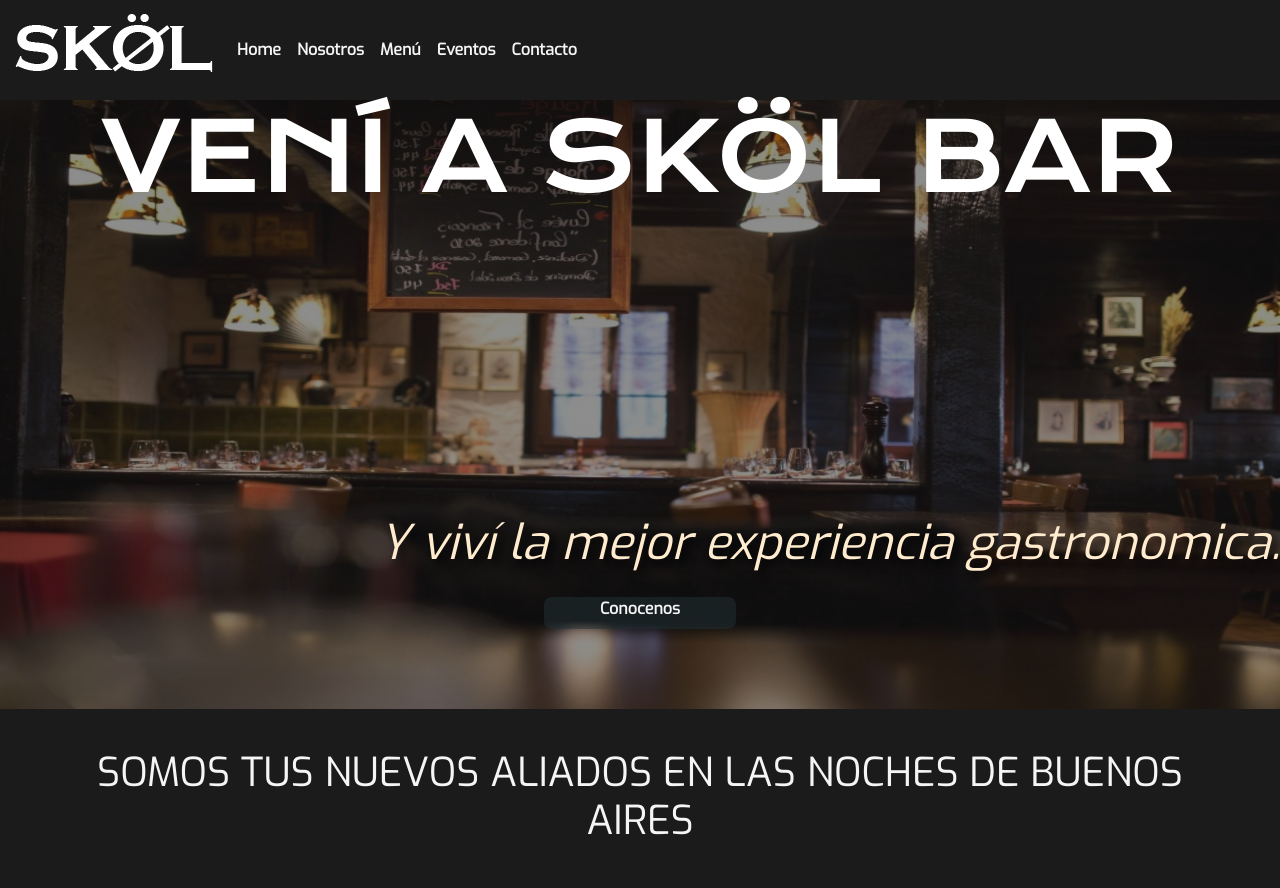
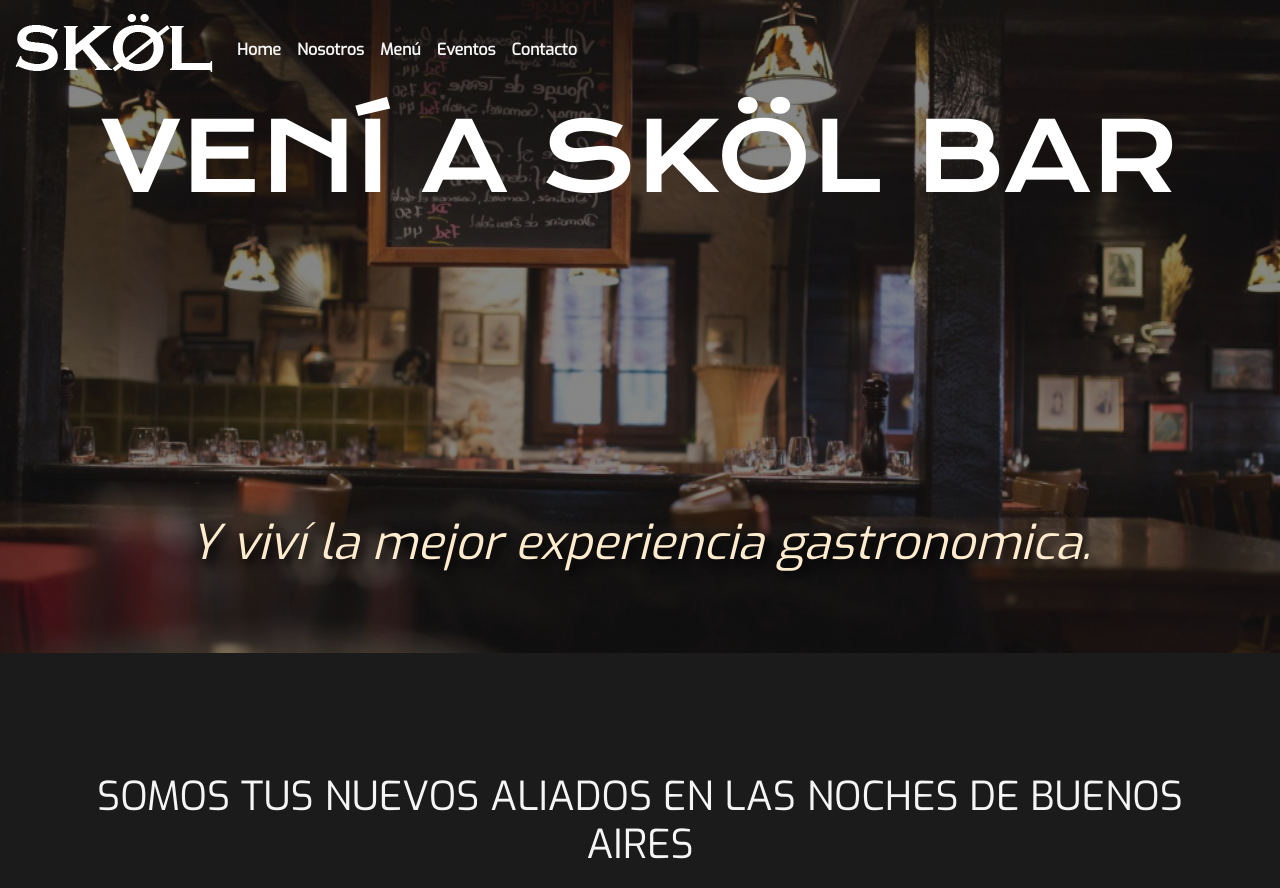
Before and after one commit to anaramosiv/Skol, a website: page index.html in a window 1280 px wide. Shown: the top 888 px of the page. Drawn offline with nearby package versions, Linux system fonts and the light colour scheme; grey boxes are pictures that could not be loaded.

Commit message:
fondo home

```diff
--- a/index.html
+++ b/index.html
@@ -22,7 +22,7 @@
 
 
     <!-- Google fonts -->
-    <link <link rel="preconnect" href="https://fonts.gstatic.com">
+    <link rel="preconnect" href="https://fonts.gstatic.com">
     <link
         href="https://fonts.googleapis.com/css2?family=Exo:wght@300;400&family=Krona+One&family=Merriweather+Sans:ital,wght@0,300;0,400;1,300&display=swap"
         rel="stylesheet">
@@ -42,6 +42,7 @@
 
 <body>
     <!-- Primera seccion landing -->
+    <section class="inicioContainer">
         <header id=inicio>
 
 
@@ -62,26 +63,19 @@
                             <a class="nav-link" href="#menu">Menú</a>
                             <a class="nav-link" href="#eventos">Eventos</a>
                             <a class="nav-link" href="#contacto">Contacto</a>
-
                         </div>
                     </div>
                 </div>
             </nav>
         </header>
-    <main class="principalMain">
-        <img class="barfondo" src="imagenes/decoracionbar.jpg" alt="Fondo bar">
+        <main>
             <h1 class="bigTittle">Vení a Sköl Bar </h1>
             <h2 class="slogan"> Y viví la mejor experiencia gastronomica.</h2>
-        <div class="slidedown">
-            <a href="#nosotros">Conocenos</a>
-        </div>
         </main>
-    <!-- Segundda seccion -->
+    </section>
+    <!--  ------------- Seccion NOSOTROS------------- -->
     <section id="nosotros">
-
         <h2 class="sectionTittle">Somos tus nuevos aliados en las noches de Buenos Aires</h2>
-
-
         <div class="container presentacion">
             <div class="row">
                 <div class="col-sm-12 col-md-12 col-lg-6">
@@ -97,10 +91,12 @@
                                 <img src="imagenes/amigosbar.jpg" class="d-block w-100" alt="Amigos Celebrando">
                             </div>
                             <div class="carousel-item">
-                                <img src="imagenes/happy-friends-eating-tapas.jpg" class="d-block w-100" alt="variedad de tapas en la mesa">
+                                <img src="imagenes/happy-friends-eating-tapas.jpg" class="d-block w-100"
+                                    alt="variedad de tapas en la mesa">
                             </div>
                             <div class="carousel-item">
-                                <img src="imagenes/close-up-of-young-friends-enjoying-evening-drinks-at-nightclub.jpg" class="d-block w-100" alt="Varios amigos celebrando">
+                                <img src="imagenes/close-up-of-young-friends-enjoying-evening-drinks-at-nightclub.jpg"
+                                    class="d-block w-100" alt="Varios amigos celebrando">
                             </div>
                             <div class="carousel-item">
                                 <img src="imagenes/handsome-bartender-making-drinking-and-cocktails-at-counter.jpg"
@@ -118,7 +114,6 @@
                             <span class="visually-hidden">Next</span>
                         </button>
                     </div>
-
                 </div>
                 <div class="col-sm-12 col-md-12 col-lg-6">
                     <p>Somos un grupo de amigos dedicados a la fabricación de cerveza que decidimos juntarnos y crear un
@@ -133,21 +128,15 @@
                         lista para refrescar tu dia, con bebidas sin alcohol, cervezas de fabricación propia y tragos
                         que no podrás creer.</p>
                 </div>
-
             </div>
-
         </div>
-
         <h3>Te esperamos para que celebremos juntos y <strong>¡SKOL!</strong></h3>
-
     </section>
 
-
+    <!-- Sección MENU -->
     <section id="menu">
         <h2 class="sectionTittle">Proba las opciones de nuestro menu</h2>
         <h3>Hay para todos los gustos</h3>
-
-
         <div class="columnasMenu">
             <div class="entrada-main">
                 <img class="fotoEntrada" src="imagenes/entrada2.png" alt="Entradas">
@@ -156,7 +145,6 @@
                     tu refrescante bebida, scroleas tus redes o te pones al dia con tus amigos. Prgunta por los
                     especiales del día
                 </p>
-
                 <a href="pages/Menu.html#entradas" target="blank"> Ver mas</a>
             </div>
             <div class="principales-main">
@@ -165,7 +153,6 @@
                 <p>Hamurguesas, pizzas, sandwiches y algo mas, con la sazon y el cariño especial de nuestra chef y
                     recetas originales que te van a encantar. Podes pedir para disfutar en nuestro salon o para llevar.
                 </p>
-
                 <a href="pages/Menu.html#principales" target="blank"> Ver mas</a>
             </div>
             <div class="bebida-main">
@@ -175,30 +162,22 @@
                     nuestra propia producción realizada con mucha paciencia y cuidado para darte la cantidad justa de
                     espuma, sabor y consistencia.
                 </p>
-
                 <a href="pages/Menu.html#bebidas" target="blank"> Ver mas</a>
             </div>
         </div>
-
-
     </section>
-
+    <!-- --------- Seccion EVENTOS----------- -->
     <section id="eventos">
         <h2 class="sectionTittle">
             Tenemos el espacio para que tus eventos sean inolvidables
         </h2>
         <div class="maintextarea">
-
             <h3>Lo mejor? Si te copa, nos hacemos cargo de todo, hasta las velitas!</h3>
-
             <p>Contamos con un salon y una terraza en la planta alta con todas las comodidades para que tu grupo la pase
                 bien, podes decorar a tu gusto, o contactar con algunos de nuestros aliados para que hagan posible tu
                 idea. </p>
             <p>Además, según la cantidad de invitados podés acceder a un descuento en el total de la cuenta. </p>
             <p> Escribi en el formulario que tenés abajo toda la información necesaria y nos comunicaremos contigo.</p>
-
-
-
         </div>
         <div class="container">
             <div class="row">
@@ -224,7 +203,7 @@
                             </div>
                             <div class="carousel-item">
                                 <img src="imagenes/celebrando-terraza.jpg" class="d-block w-100"
-                                    alt="decoración del Bar">
+                                    alt="gente en la terraza">
                             </div>
                             <div class="carousel-item">
                                 <img src="imagenes/blurred-people-with-sparklers.jpg" class="d-block w-100"
@@ -237,8 +216,6 @@
                             <div class="carousel-item">
                                 <img src="imagenes/decoracionbar.jpg" class="d-block w-100" alt="decoración del Bar">
                             </div>
-
-
                         </div>
                         <button class="carousel-control-prev" type="button" data-bs-target="#carouselExampleControls1"
                             data-bs-slide="prev">
@@ -251,19 +228,14 @@
                             <span class="visually-hidden">Next</span>
                         </button>
                     </div>
-
                 </div>
                 <div class="col-sm-12 col-md-6 col-lg-6 formularioevent">
-
                     <form action="/server/" method="POST" class="form2items">
                         <div class="form-row">
                             <label for="nombre">Nombre:</label>
                             <input type="text" name="nombre" id="nombre">
-
-
                             <label for="email">Email: </label>
                             <input type="email" id="email" placeholder="inserta@email.com">
-
                             <fieldset>
                                 <legend>Ubicación</legend>
                                 <input type="radio" id="terraza" name="opcionterraza">
@@ -271,7 +243,6 @@
                                 <input type="radio" id="interior" name="opcioninterior">
                                 <label for="interior">Interior</label>
                             </fieldset>
-
                             <label for="invitados">Cantidad de invitados</label>
                             <select name="invitados" id="invitados">
                                 <option value="1">1</option>
@@ -285,8 +256,6 @@
                                 <option value="9">9</option>
                                 <option value="10">10</option>
                                 <option value="10plus">+ de 10</option>
-
-
                             </select>
                             <br>
                             <label for="comentarios">Contanos todo lo necesario para tu evento</label>
@@ -294,55 +263,33 @@
                             </textarea>
                             <div>
                                 <button type="submit">Enviar</button>
-
-                            </div>
-
-
-
-                        </div>
-
-
-                    </form>
-
-
                             </div>
                         </div>
-
-
-
-
+                    </form>
                 </div>
-
+            </div>
+        </div>
+        <!-- -----------Sección CONTACTO---------------->
     </section>
-
     <section id="contacto">
-
         <div class="contacta">
             <h2>Contacta con nosotros</h2>
         </div>
-
         <div class="todasCajas">
-
             <div class="maps">
                 <iframe
                     src="https://www.google.com/maps/embed?pb=!1m18!1m12!1m3!1d3283.940075584334!2d-58.43110358518134!3d-34.60567678045902!2m3!1f0!2f0!3f0!3m2!1i1024!2i768!4f13.1!3m3!1m2!1s0x95bcca6f59e09fb7%3A0xdaff20eed00e99d3!2sYatay%20525%2C%20C1184ADI%20CABA!5e0!3m2!1ses-419!2sar!4v1616620223396!5m2!1ses-419!2sar"
                     width="400" height="340" allowfullscreen="" loading="lazy"></iframe>
-
             </div>
-
             <div class="cajaDire">
                 <div class="direccion">
                     <img id="logotelefono" src="imagenes/location.svg" alt="Dirección">
                     <p class="textocajas">Yatay 525, Almagro, CABA</p>
-
                 </div>
                 <div class="elementMail">
                     <img id="logomail" src="imagenes/mail.svg" alt="Mail">
                     <a href="mailto:nomandesmail@skol.com" target="blank">nuevobar@skol.com</a>
                 </div>
-
-
-
             </div>
             <div class="cajaTelefonos">
                 <div class="cajatelefono">
@@ -355,8 +302,6 @@
                 </div>
             </div>
             <div class="cajaRedes">
-
-
                 <div>
                     <a href="http://www.facebook.com" target="blank">
                         <img id="facelogo" src="imagenes/facebook.svg" alt="Facebook">
@@ -373,74 +318,45 @@
                     </a>
                 </div>
             </div>
-
-
     </section>
-
 
     <footer>
         <div class="row footer">
             <div class="col-sm-12 col-md-3 col-lg-2">
-
                 <img src="imagenes/LOGOSKOL_WHITE.png" alt="Logo">
                 <p>Yatay525, Almagro CABA</p>
-
-
             </div>
             <div class="col-sm-12 col-md-3 col-lg-4">
-
-
                 <nav class="nav flex-column">
                     <a class="nav-link navEspacio" href="#inicio">Inicio</a>
                     <a class="nav-link navEspacio" href="#nosotros">Nosotros</a>
                     <a class="nav-link navEspacio" href="pages/Menu.html" target="_blank">Menú Completo</a>
                     <a class="nav-link navEspacio" href="#eventos">Eventos</a>
-
                 </nav>
-
             </div>
             <div class="col-sm-12 col-md-3 col-lg-2 footerspace">
             </div>
-
             <div class="col-sm-12 col-md-3 col-lg-3 footerTime">
                 <p>Horario de atención</p>
                 <p>Miercoles a Domingos de 20:00 a 01:00</p>
                 <p>Lunes y Martes Cerrados</p>
             </div>
-
-
             <div class="col-sm-12 col-md-3 col-lg-1 footericons">
-
-
                 <a href="http://www.facebook.com" target="blank">
                     <img id="facelogofoot" src="imagenes/facebook.svg" alt="Facebook">
                 </a>
-
-
                 <a href="http://open.spotify.com" target="blank">
                     <img id="spotifyfoot" src="imagenes/spotify.svg" alt="Spotify">
                 </a>
-
-
                 <a href="http://www.instagram.com" target="blank">
                     <img id="iglogofoot" src="imagenes/instagram.svg" alt="instagram">
                 </a>
-
             </div>
-
-
         </div>
-
         <div class="copyright">
             <p>Copyright todos los derechos reservados 2021 OndaWeb by AK</p>
-
             <a href="#">Terminos de privacidad</a>
-
-
         </div>
-
-
-
     </footer>
 
 
--- a/scss/partials/_homeLanding.scss
+++ b/scss/partials/_homeLanding.scss
@@ -12,15 +12,23 @@
 
 }
 
-#inicio {
-	background-color: #1b1b1b;
 
 
-}
 
-.principalmail{
-	width: 100%;
-	height: 100vh;
+
+.inicioContainer{
+	background-image: url(../../imagenes/decoracionbar.png);
+	background-size: cover;
+
+	margin-bottom: 5rem;
+
+	@media(max-width: $phone){
+		background-image: url(../../imagenes/vikingopac2.png);
+	}
+	@media(min-width: $phone)and(max-width:$tablet){
+		background-image: url(../../imagenes/viking-opac.png);
+	}
+
 
 }
 .bigTittle {
@@ -56,41 +64,12 @@
 	text-align: right;
 	color: blanchedalmond;
 	text-shadow:black 0.1em 0.1em 0.2em;
-
-	margin-bottom: 1.5rem;
 	display: flex;
 	flex-wrap: wrap;
-	justify-content: flex-end;
+	justify-content: center;
 	align-items: flex-end;
+	padding-bottom:5rem;
 
 
 
 }
-.barfondo {
-	width: 100%;
-	height: 85%;
-	position: absolute;
-	opacity: 0.5;
-	z-index: -1;
-	@media(max-width: $phone){
-		display: none;
-	}
-	@media(min-width: $phone)and(max-width:$tablet){
-		display: none;
-	}
-
-}
-.slidedown {
-	a {
-		margin: auto;
-		margin-bottom: 5rem ;
-		color: #f5f5f5;
-		text-align: center;
-		display: flex;
-		justify-content: center;
-		width: 15%;
-		height: 2rem;
-		background-color:rgba($color: #233237, $alpha: 0.5);
-		border-radius: 8px;
-		}
-}
```
Also changed, not shown: css/style.css, imagenes/decoracionbar.png (added), imagenes/lamparas-vintage.png (added), imagenes/llamada-telefonica.png (deleted), imagenes/viking-opac.png (added), imagenes/vikingopac2.png (added), imagenes/vintage-lamps-in-cafe.jpg (added), imagenes/whatsapplogo.png (deleted), 1 other file. Lines whose indentation alone changed are shown as unchanged.
